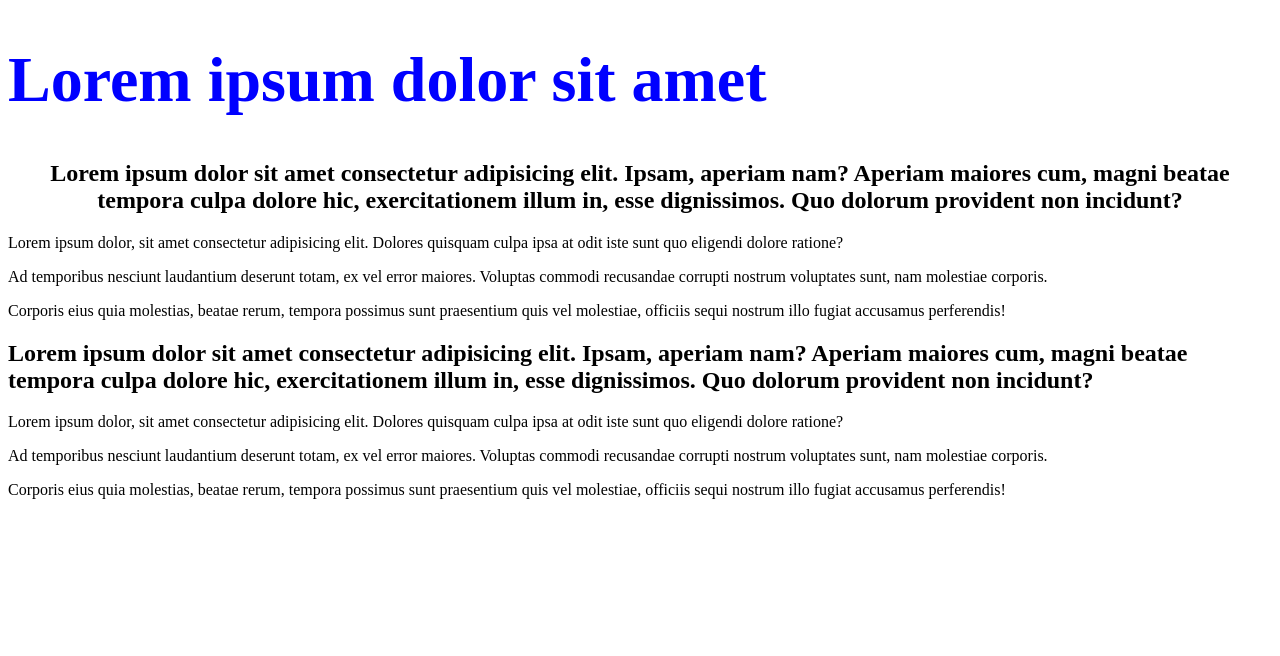
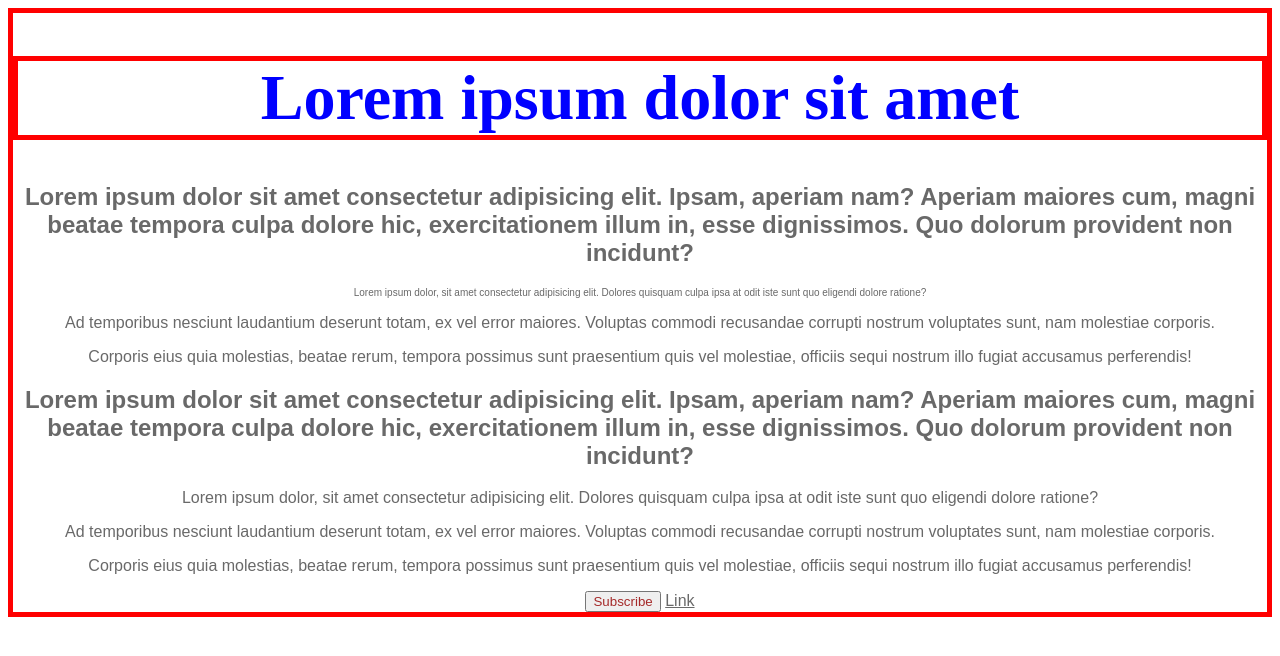
Before and after one commit to 999belial/css1, a plain HTML site: page index.html in a window 1280 px wide. Drawn offline with Linux system fonts and the light colour scheme.

Commit message:
Add inherit

```diff
--- a/assets/css/style.css
+++ b/assets/css/style.css
@@ -1,3 +1,27 @@
 h1 {
     color: blue;
+    font-family: initial; /*вимикає спадкоємність*/
+    border: inherit; /*вмикає спадкоємність*/
 }
+
+.annotation { /* селектор классу*/
+    font-size: 10px;
+}
+#sub {
+    color: brown;
+}
+ body{
+    font-family: sans-serif;
+    border: 5px red solid;
+    text-align: center;
+    color: dimgray;
+}
+a{
+    color: inherit;
+}
+
+/*Специфічність селекторів:
+тег 0001
+класс 0010
+ід 0100
+інлайн 1000 - самий сильний*/
--- a/index.html
+++ b/index.html
@@ -27,7 +27,7 @@
 
     <h2 style="text-align: center;">Lorem ipsum dolor sit amet consectetur adipisicing elit. Ipsam, aperiam nam? Aperiam maiores cum, magni beatae tempora culpa dolore hic, exercitationem illum in, esse dignissimos. Quo dolorum provident non incidunt?</h2>
 
-    <p>Lorem ipsum dolor, sit amet consectetur adipisicing elit. Dolores quisquam culpa ipsa at odit iste sunt quo eligendi dolore ratione?</p> <!--p*3>lorem-->
+    <p class="annotation">Lorem ipsum dolor, sit amet consectetur adipisicing elit. Dolores quisquam culpa ipsa at odit iste sunt quo eligendi dolore ratione?</p> <!--p*3>lorem-->
 
     <p>Ad temporibus nesciunt laudantium deserunt totam, ex vel error maiores. Voluptas commodi recusandae corrupti nostrum voluptates sunt, nam molestiae corporis.</p>
 
@@ -40,5 +40,7 @@
     <p>Ad temporibus nesciunt laudantium deserunt totam, ex vel error maiores. Voluptas commodi recusandae corrupti nostrum voluptates sunt, nam molestiae corporis.</p>
 
     <p>Corporis eius quia molestias, beatae rerum, tempora possimus sunt praesentium quis vel molestiae, officiis sequi nostrum illo fugiat accusamus perferendis!</p>
+    <button id="sub">Subscribe</button>
+    <a href="#">Link</a>
 </body>
 </html>
```
